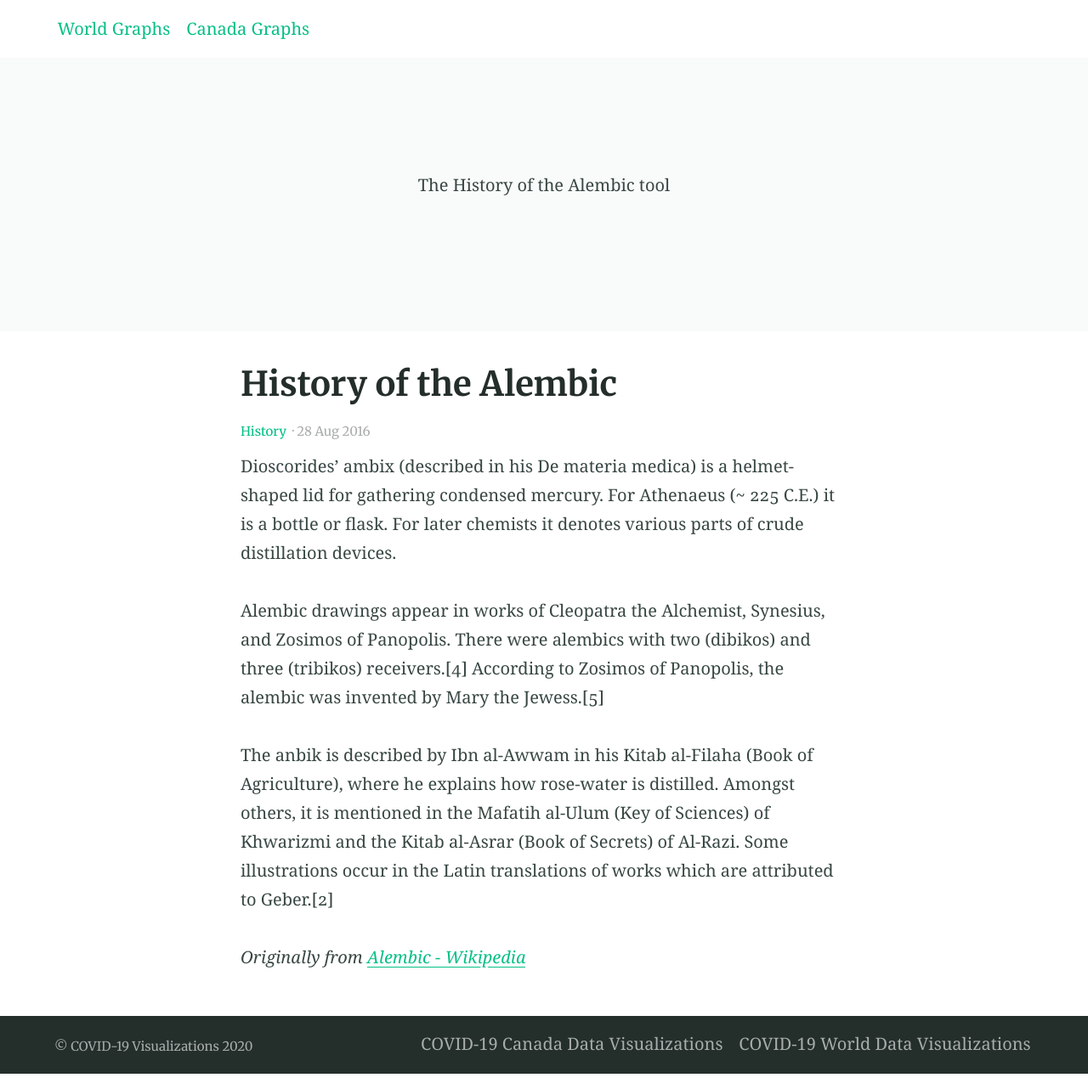
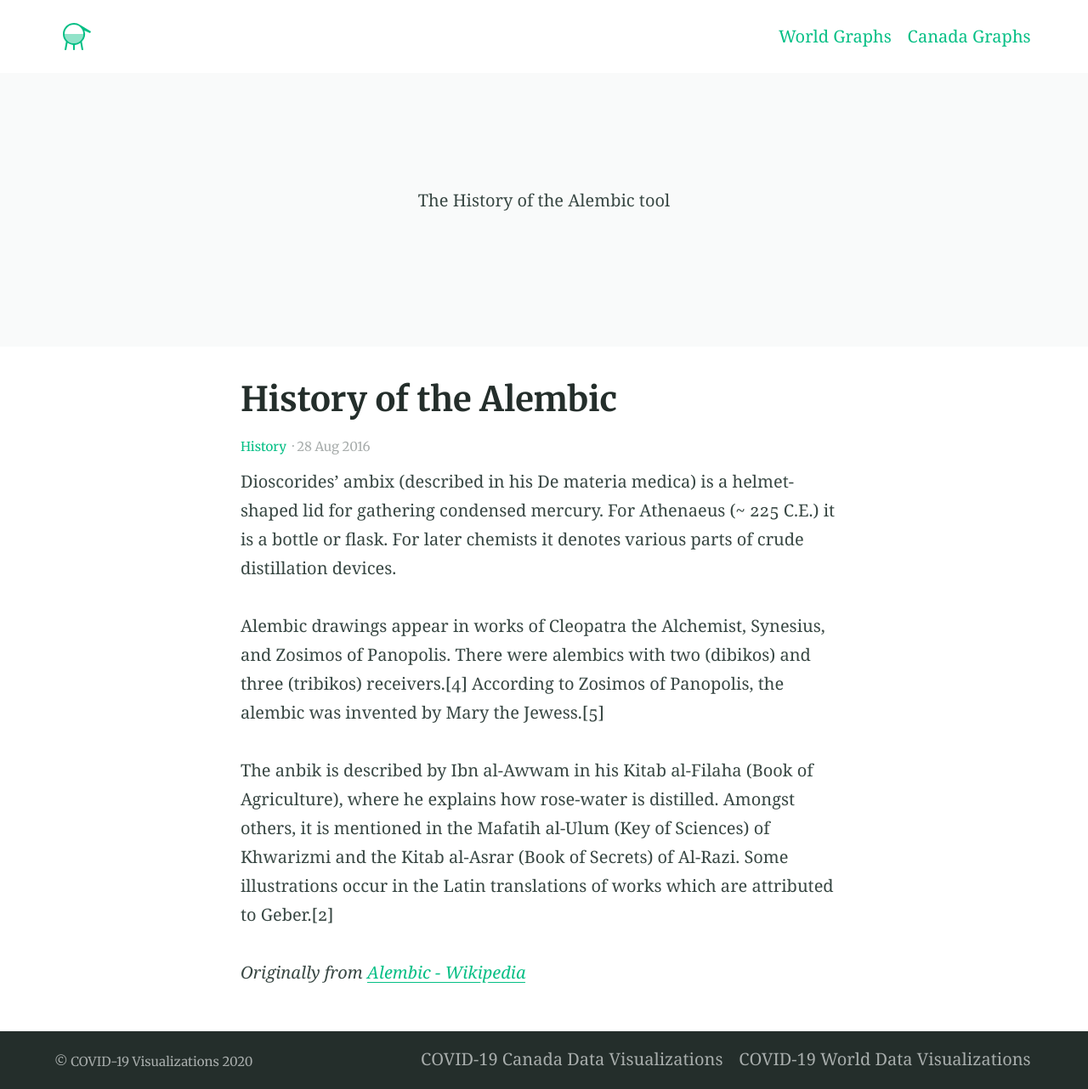
Before and after one commit to kylehounslow/covid19, a Jekyll site: the page built from docs/_posts/2016-08-28-example-post-two.md, in a window 1280 px wide. Shown: the whole page at 85% size. Built offline with Jekyll 4.4.1, drawn with Linux system fonts in a browser that asks for light colours; our own code applies the rules of GitHub Pages for plain Markdown files.

Commit message:
Update _config.yml

```diff
--- a/docs/_config.yml
+++ b/docs/_config.yml
@@ -82,7 +82,7 @@ defaults:
 encoding: utf-8 # Make sure the encoding is right
 lang: en-GB # Set the site language
 title: "COVID-19 Visualizations" # Site name or title, also used in jekyll-seo-tag
-# logo: "/assets/logos/logo.svg" # Site logo, also used in jekyll-seo-tag
+logo: "/assets/logos/logo.svg" # Site logo, also used in jekyll-seo-tag
 description: "COVID-19 Data Visualizations Canada" # Site description and default description, also used in jekyll-seo-tag
 url: "https://kylehounslow.github.io/covid19/" # Site url, also used in jekyll-seo-tag
 baseurl: "/covid19/"
```
